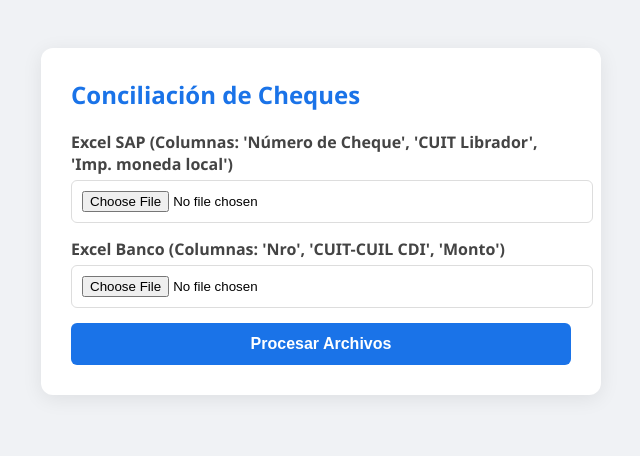
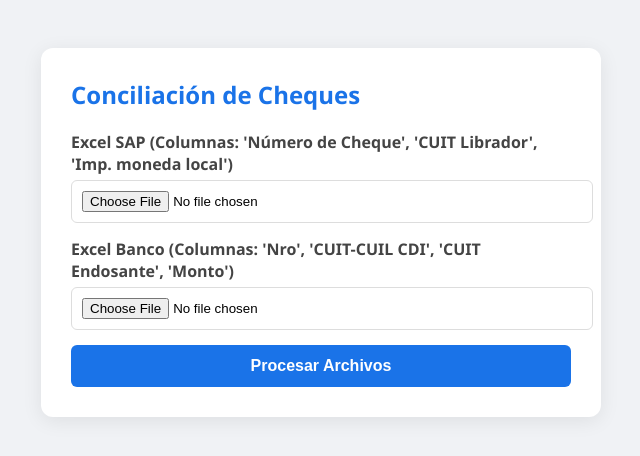
Before and after one commit to ffunes-cru/conciliador, a Flask app: page / in a window 1280 px wide. Shown: the top 456 px of the page, without its empty margins (319-959 px from the left). Run offline with Flask 3, Linux system fonts and the light colour scheme.

Commit message:
añado logica para cheques de terceros

```diff
--- a/app.py
+++ b/app.py
@@ -11,8 +11,8 @@ app.secret_key = "conciliacion_secret_key" # Necesario para guardar datos tempor
 cache_archivos = {}
 
 # --- CONFIGURACIÓN DE COLUMNAS ---
-COLUMNAS_SAP = ['Número de Cheque', 'CUIT Librador', 'Imp. moneda local']
-COLUMNAS_BANCO = ['Nro', 'CUIT-CUIL CDI', 'Monto']
+COLUMNAS_SAP = ('Número de Cheque', 'CUIT Librador', 'Imp. moneda local')
+COLUMNAS_BANCO = ('Nro', 'CUIT-CUIL CDI', 'CUIT Endosante', 'Monto')
 
 def normalizar_cuit(cuit):
     if pd.isna(cuit): return ""
@@ -61,12 +61,25 @@ def upload():
             return render_template('index.html', error=(error_sap or "") + " " + (error_bank or ""))
 
         # 2. Procesamiento
-        for df, nro, cuit, monto in [(df_sap, 'Número de Cheque', 'CUIT Librador', 'Imp. moneda local'),
-                                     (df_bank, 'Nro', 'CUIT-CUIL CDI', 'Monto')]:
-            df['nro_clean'] = df[nro].apply(normalizar_cheque)
-            df['cuit_clean'] = df[cuit].apply(normalizar_cuit)
-            df['monto_clean'] = df[monto].apply(normalizar_monto)
-            df['key'] = df['nro_clean'] + "_" + df['cuit_clean']
+
+        nro_sap, cuit_sap, monto_sap = COLUMNAS_SAP
+        df_sap['nro_clean'] = df_sap[nro_sap].apply(normalizar_cheque)
+        df_sap['cuit_clean'] = df_sap[cuit_sap].apply(normalizar_cuit)
+        df_sap['monto_clean'] = df_sap[monto_sap].apply(normalizar_monto)
+        df_sap['key'] = df_sap['nro_clean'] + "_" + df_sap['cuit_clean']
+
+        nro_bk, cuit_bk, cuit_endo, monto_bk = COLUMNAS_BANCO
+        df_bank['nro_clean'] = df_bank[nro_bk].apply(normalizar_cheque)
+
+        def elegir_cuit(fila):
+            # pd.notna() detecta NaNs, y strip() != "" detecta celdas con espacios
+            if pd.notna(fila[cuit_endo]) and str(fila[cuit_endo]).strip() not in ["", "-"]:
+                return normalizar_cuit(fila[cuit_endo])
+            return normalizar_cuit(fila[cuit_bk])
+
+        df_bank['cuit_clean'] = df_bank.apply(elegir_cuit, axis=1)
+        df_bank['monto_clean'] = df_bank[monto_bk].apply(normalizar_monto)
+        df_bank['key'] = df_bank['nro_clean'] + "_" + df_bank['cuit_clean']
 
         df_merge = pd.merge(df_sap, df_bank, on='key', suffixes=('_SAP', '_BANCO'))
 
@@ -75,7 +88,7 @@ def upload():
         solo_banco = df_bank[~df_bank['key'].isin(df_sap['key'])].copy()
         diff_monto = df_merge[abs(df_merge['monto_clean_SAP'] - df_merge['monto_clean_BANCO']) > 0.01].copy()
 
-        pendientes = pd.concat([solo_sap, solo_banco, diff_monto], ignore_index=True)
+        pendientes = pd.concat([solo_banco, diff_monto], ignore_index=True)
 
         # 3. Guardar resumen para mostrar
         resumen = {
@@ -112,4 +125,4 @@ def download(file_id):
     return "Archivo no encontrado o expirado", 404
 
 if __name__ == '__main__':
-    app.run(debug=True)
+    app.run(host='0.0.0.0', port=5000, debug=True)
--- a/templates/index.html
+++ b/templates/index.html
@@ -35,11 +35,11 @@
     <form action="/upload" method="post" enctype="multipart/form-data">
         <div class="form-group">
             <label>Excel SAP (Columnas: 'Número de Cheque', 'CUIT Librador', 'Imp. moneda local')</label>
-            <input type="file" name="file_sap" required>
+            <input type="file" name="file_sap" accept=".xlsx" required>
         </div>
         <div class="form-group">
-            <label>Excel Banco (Columnas: 'Nro', 'CUIT-CUIL CDI', 'Monto')</label>
-            <input type="file" name="file_bank" required>
+            <label>Excel Banco (Columnas: 'Nro', 'CUIT-CUIL CDI', 'CUIT Endosante', 'Monto')</label>
+            <input type="file" name="file_bank" accept=".xlsx" required>
         </div>
         <button type="submit" class="btn">Procesar Archivos</button>
     </form>
```
